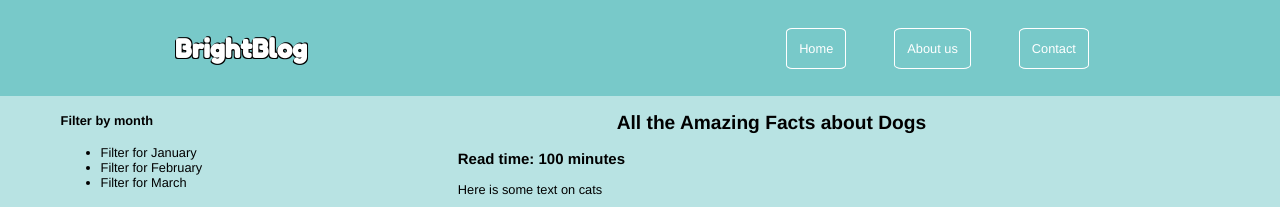
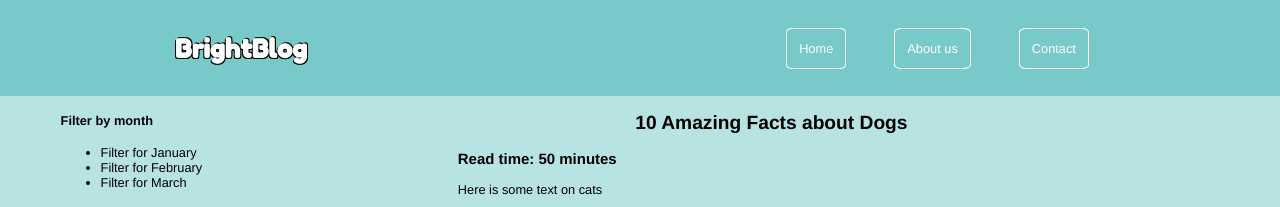
Before and after one commit to laveeza-I/laveeza-I.github.io, a plain HTML site: page index.html in a window 1280 px wide. Shown: the top 207 px of the page. Drawn offline with Linux system fonts and the light colour scheme; no server answers.

Commit message:
Update index.html

```diff
--- a/index.html
+++ b/index.html
@@ -52,8 +52,8 @@
                     <article>
                         <header>
                             <!--articles header goes header-->
-                            <h2>All the Amazing Facts about Dogs</h2>
-                            <h3>Read time: 100 minutes</h3>
+                            <h2>10 Amazing Facts about Dogs</h2>
+                            <h3>Read time: 50 minutes</h3>
                         </header>
                         <main>
                             <p>Here is some text on cats</p>
```
